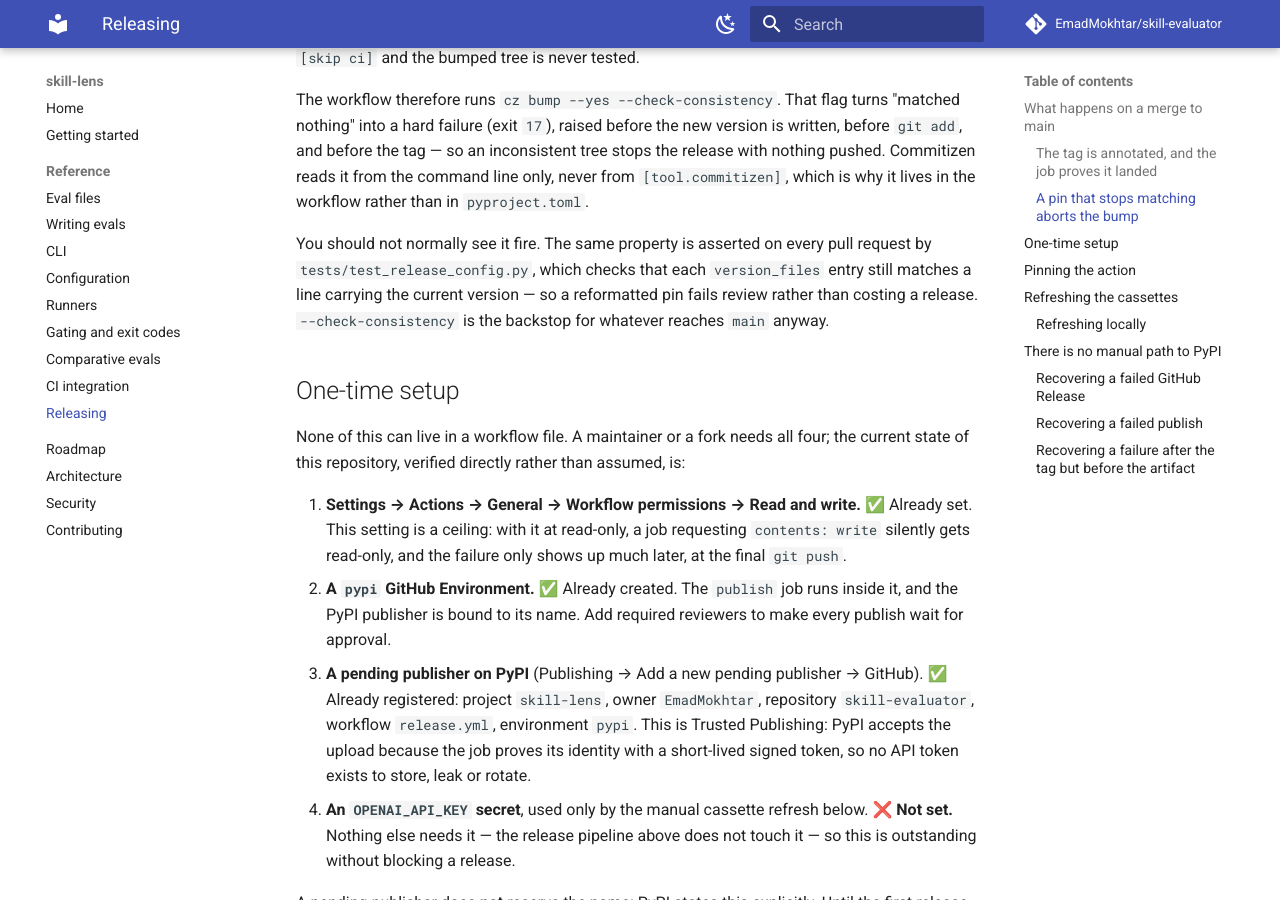
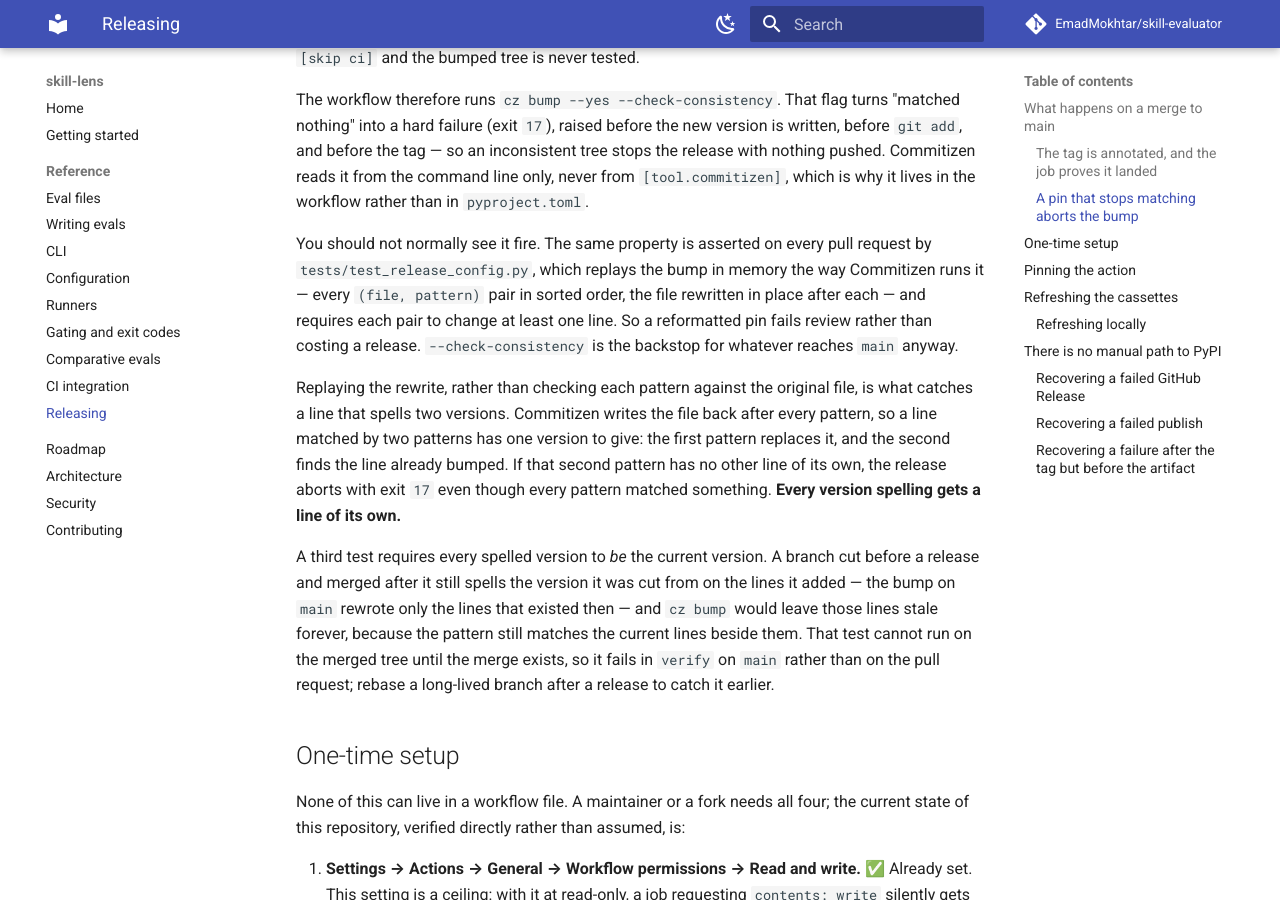
Before and after one commit to EmadMokhtar/skill-evaluator, an MkDocs documentation site: the page built from docs/releasing.md, in a window 1280 px wide and 900 px high, scrolled down 2068 px. Built offline with MkDocs 1.6.1 and Material for MkDocs 9.7.7, drawn with Linux system fonts in a browser that asks for light colours; comment, search, counter and statistics services are not loaded.

Commit message:
fix: give every version spelling in docs/ci.md a line of its own (#36)
The release job aborted with `cz bump --check-consistency` exit 17:
"Current version 0.5.0 is not found in docs/ci.md".

Commitizen writes each file back after every (file, pattern) pair, in
sorted order. Line 61 of docs/ci.md carried two pinned install specs,
`skill-lens[pydantic-ai]==0.5.0` and `skill-lens[pydantic-ai,langchain]==…`.
The langchain pattern ran first and replaced the line's only version; the
`[pydantic-ai]` pattern then found the line already bumped and no other
line to rewrite, so the check failed even though every pattern matched.

The test that guards this checked each pattern against the original file,
so it passed. It now replays the bump the way Commitizen runs it. A second
test requires every spelled version to be the current one: the example
added by #35 still pinned 0.4.0, because that branch was cut before the
0.5.0 release and merged after it.

Co-authored-by: Claude Opus 5 <noreply@anthropic.com>

```diff
--- a/docs/releasing.md
+++ b/docs/releasing.md
@@ -80,9 +80,24 @@ Commitizen reads it from the command line only, never from `[tool.commitizen]`,
 lives in the workflow rather than in `pyproject.toml`.
 
 You should not normally see it fire. The same property is asserted on every pull request by
-`tests/test_release_config.py`, which checks that each `version_files` entry still matches a
-line carrying the current version — so a reformatted pin fails review rather than costing a
-release. `--check-consistency` is the backstop for whatever reaches `main` anyway.
+`tests/test_release_config.py`, which replays the bump in memory the way Commitizen runs it —
+every `(file, pattern)` pair in sorted order, the file rewritten in place after each — and
+requires each pair to change at least one line. So a reformatted pin fails review rather than
+costing a release. `--check-consistency` is the backstop for whatever reaches `main` anyway.
+
+Replaying the rewrite, rather than checking each pattern against the original file, is what
+catches a line that spells two versions. Commitizen writes the file back after every pattern,
+so a line matched by two patterns has one version to give: the first pattern replaces it, and
+the second finds the line already bumped. If that second pattern has no other line of its own,
+the release aborts with exit `17` even though every pattern matched something. **Every version
+spelling gets a line of its own.**
+
+A third test requires every spelled version to *be* the current version. A branch cut before a
+release and merged after it still spells the version it was cut from on the lines it added —
+the bump on `main` rewrote only the lines that existed then — and `cz bump` would leave those
+lines stale forever, because the pattern still matches the current lines beside them. That
+test cannot run on the merged tree until the merge exists, so it fails in `verify` on `main`
+rather than on the pull request; rebase a long-lived branch after a release to catch it earlier.
 
 ## One-time setup
 
```
Also changed, not shown: ARCHITECTURE.md (+7 -1 lines), CLAUDE.md (+9 -3 lines), docs/ci.md (+3 -3 lines), 1 other file.
